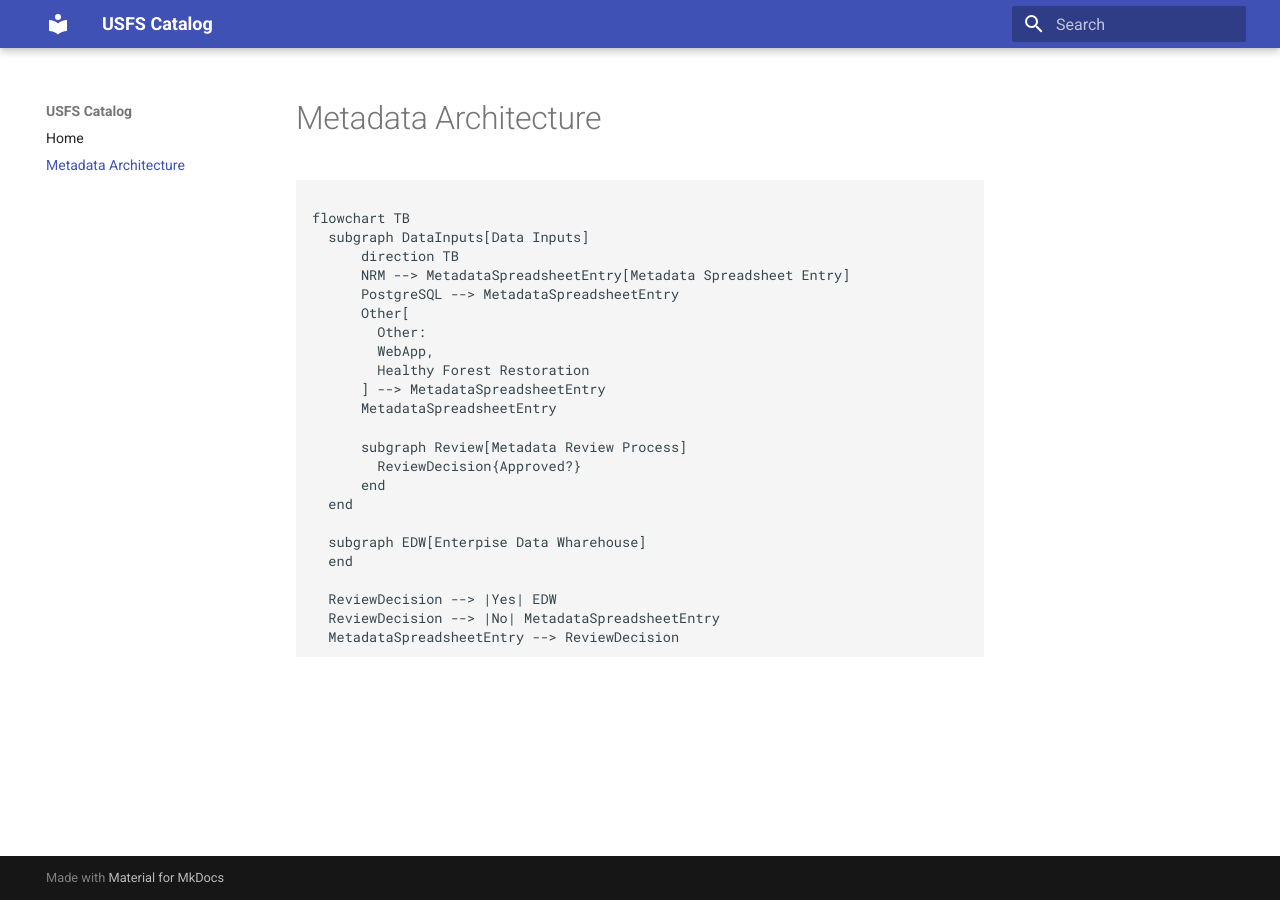
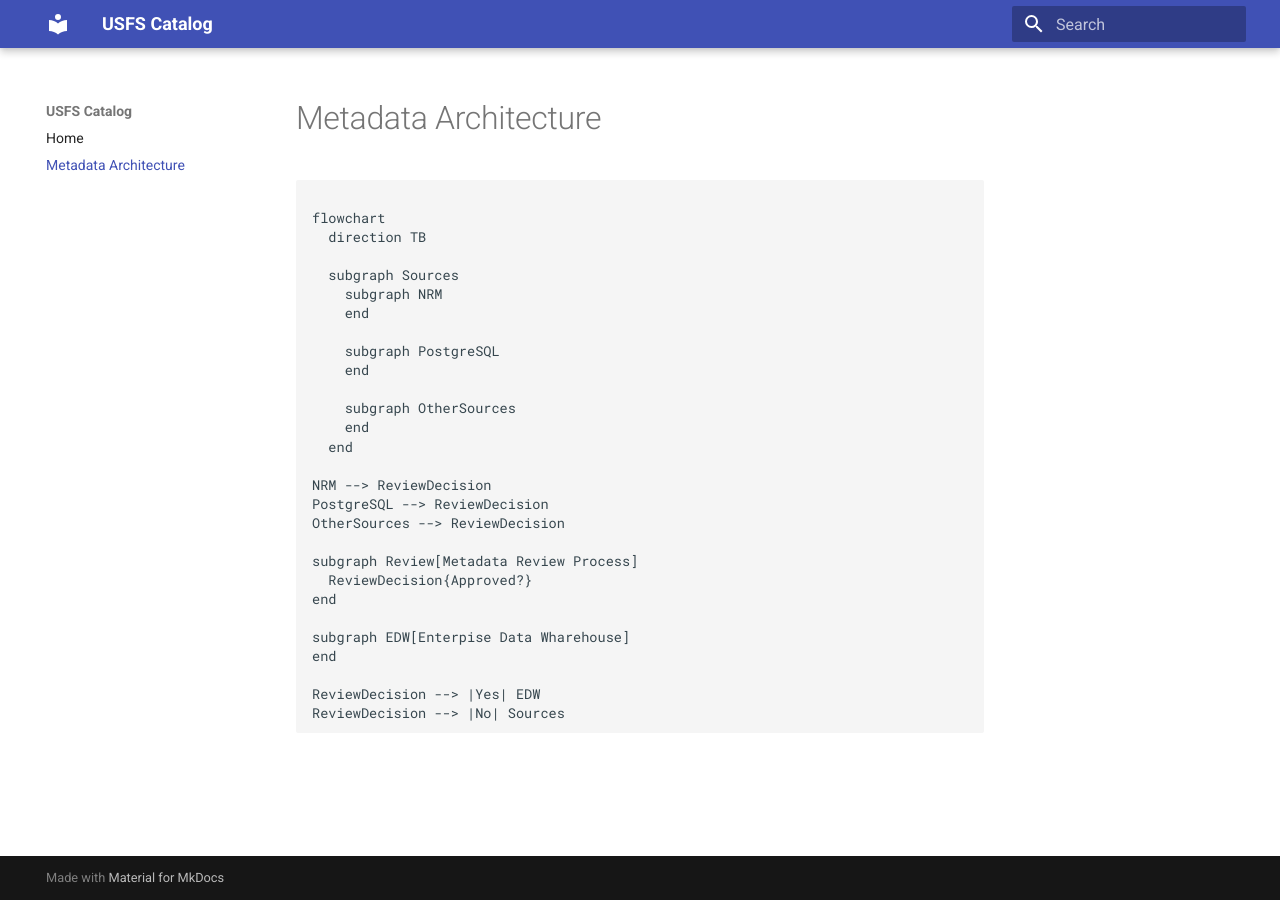
Before and after one commit to forestbytes/catalog, an MkDocs documentation site: the page built from docs/metadata-architecture.md, in a window 1280 px wide. Built offline with MkDocs 1.6.1 and Material for MkDocs 9.7.7, drawn with Linux system fonts in a browser that asks for light colours.

Commit message:
Cleaner diagram

````diff
--- a/docs/metadata-architecture.md
+++ b/docs/metadata-architecture.md
@@ -1,26 +1,30 @@
 ```mermaid
 
-flowchart TB
-  subgraph DataInputs[Data Inputs]
-      direction TB
-      NRM --> MetadataSpreadsheetEntry[Metadata Spreadsheet Entry]
-      PostgreSQL --> MetadataSpreadsheetEntry
-      Other[
-        Other:
-        WebApp,
-        Healthy Forest Restoration
-      ] --> MetadataSpreadsheetEntry
-      MetadataSpreadsheetEntry
+flowchart
+  direction TB
 
-      subgraph Review[Metadata Review Process]
-        ReviewDecision{Approved?}
-      end
+  subgraph Sources
+    subgraph NRM
+    end
+
+    subgraph PostgreSQL
+    end
+
+    subgraph OtherSources
+    end
   end
 
-  subgraph EDW[Enterpise Data Wharehouse]
-  end
+NRM --> ReviewDecision
+PostgreSQL --> ReviewDecision
+OtherSources --> ReviewDecision
 
-  ReviewDecision --> |Yes| EDW
-  ReviewDecision --> |No| MetadataSpreadsheetEntry
-  MetadataSpreadsheetEntry --> ReviewDecision
+subgraph Review[Metadata Review Process]
+  ReviewDecision{Approved?}
+end
+
+subgraph EDW[Enterpise Data Wharehouse]
+end
+
+ReviewDecision --> |Yes| EDW
+ReviewDecision --> |No| Sources
 ```
````
